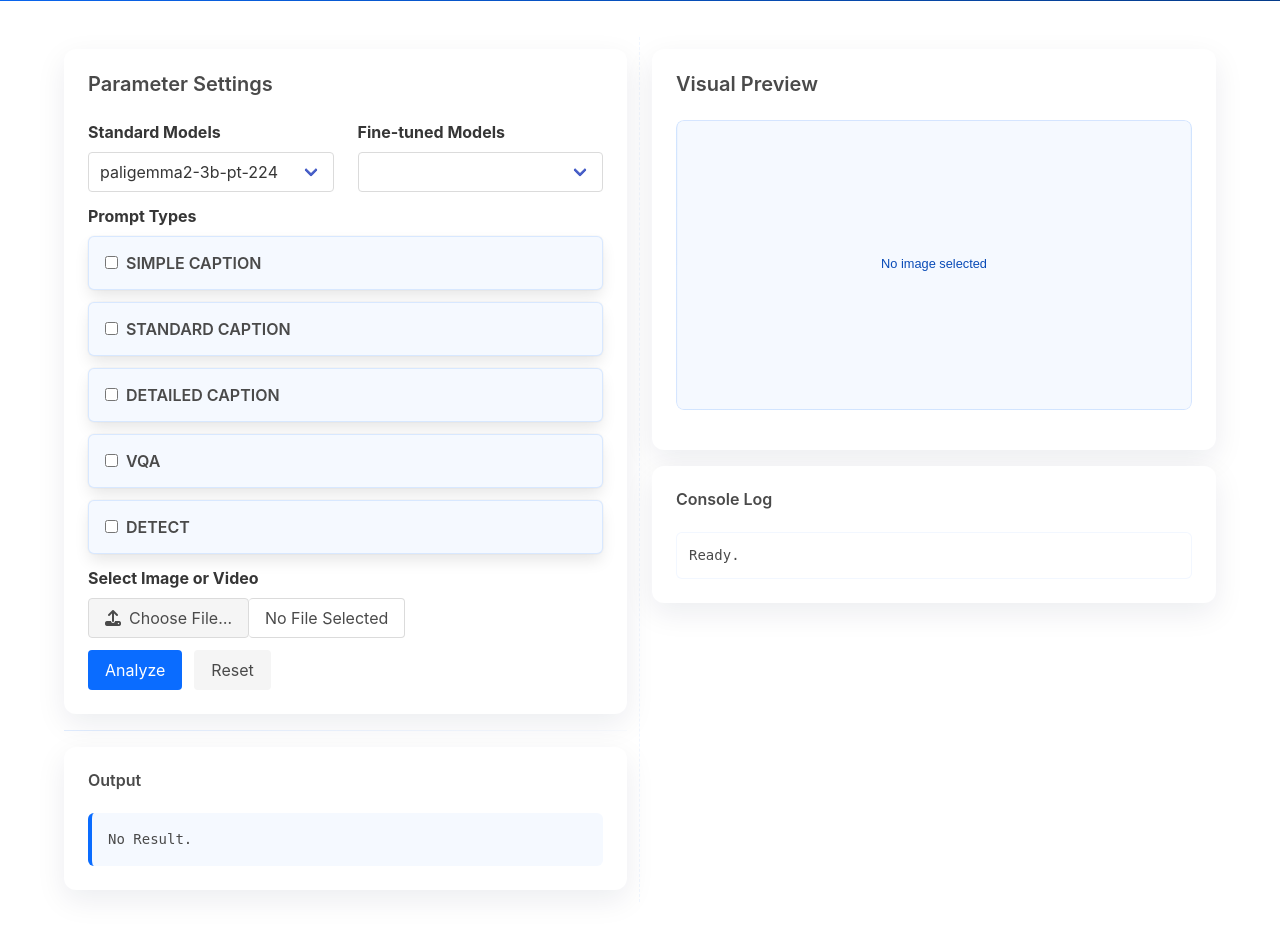
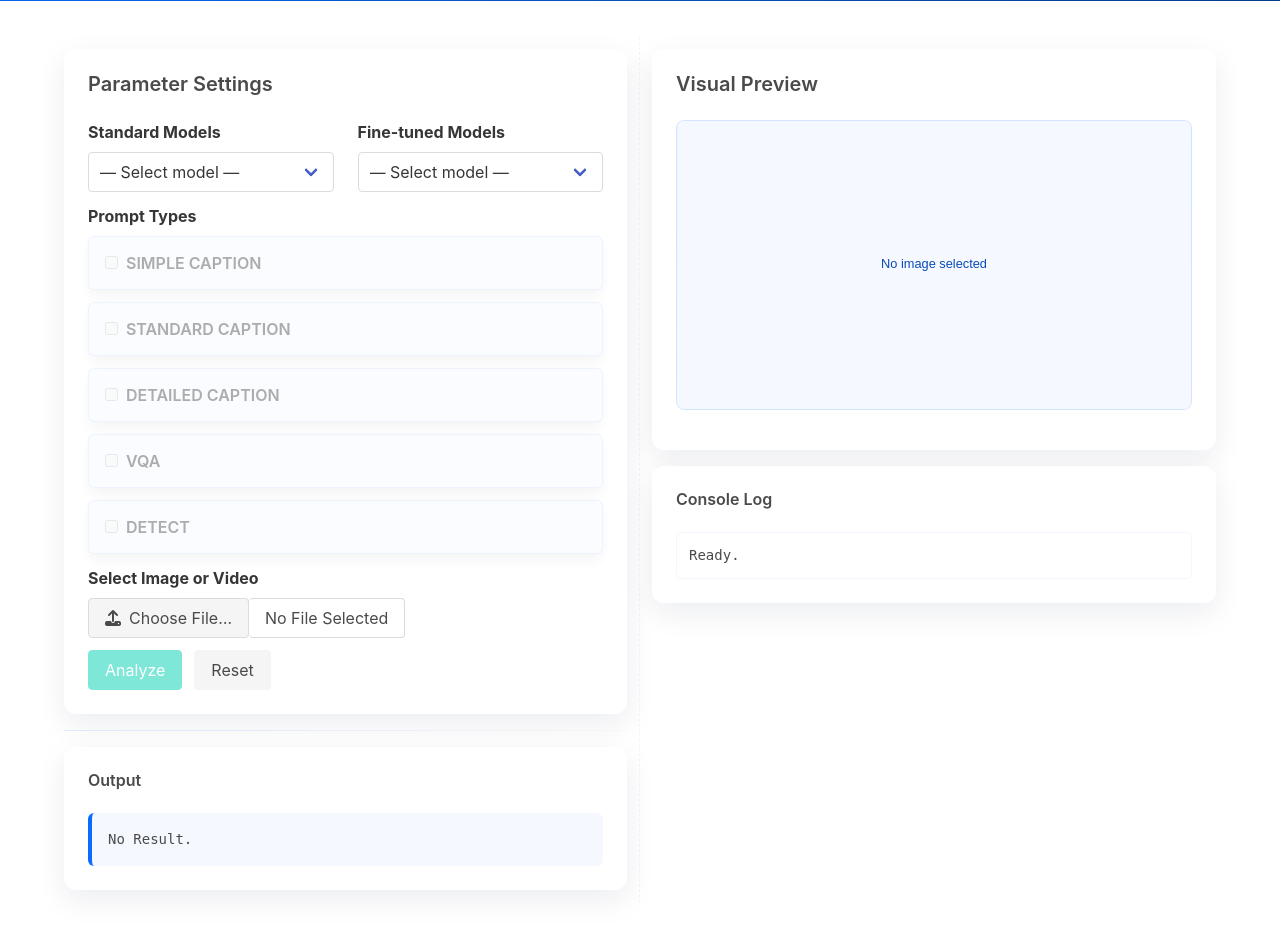
Before and after one commit to BorooBoss/video-based-action-recognition, a Django app: page /recognizer/ in a window 1280 px wide. Shown: the part 225-1155 px from the top of the page. Run offline with Django 5.2, Linux system fonts and the light colour scheme; some libraries are stand-ins or nearby versions.

Commit message:
feat: model menu adjusted to fine-tuned selection

```diff
--- a/djangoweb/recognizer/templates/index.html
+++ b/djangoweb/recognizer/templates/index.html
@@ -54,13 +54,13 @@
                                         <div class="control">
                                             <div class="select is-fullwidth">
                                                 <select name="model" id="model-select">
+                                                    <option value="" disabled selected>— Select model —</option>
                                                     <option value="google/paligemma2-3b-pt-224">paligemma2-3b-pt-224</option>
                                                     <option value="google/paligemma2-3b-mix-224">paligemma2-3b-mix-224</option>
                                                     <option value="microsoft/Florence-2-large">florence-2-large</option>
                                                     <option value="microsoft/Florence-2-large-ft">florence-2-large-ft</option>
                                                     <option value="Qwen/Qwen3-VL-2B-Instruct">qwen3-vl-2b-instruct</option>
                                                     <option value="OpenGVLab/InternVL3_5-2B">internvl3_5-2b</option>
-                                                    <option value="../train/paligemma2_weapon_detection">../train/paligemma2_weapon_detection</option>
                                                 </select>
                                             </div>
                                         </div>
@@ -70,9 +70,9 @@
                                         <div class="control">
                                             <div class="select is-fullwidth">
                                                 <select name="finetuned_model" id="finetuned-model-select">
-                                                    <option value="    ">        </option>
+                                                    <option value="" disabled selected>— Select model —</option>
                                                     <option value="../train/paligemma2_weapon_detection">../train/paligemma2_weapon_detection</option>
-                                                    <option value="florence-2-ft-missing">internvl3_5-2b</option>
+                                                    <option value="florence-2-ft-missing">florence-2-ft-missing</option>
                                                 </select>
                                             </div>
                                         </div>
@@ -106,7 +106,7 @@
 
                             <div class="field is-grouped">
                                 <div class="control">
-                                    <button class="button is-primary" type="submit">Analyze</button>
+                                    <button class="button is-primary" type="submit" id="analyze-btn">Analyze</button>
                                 </div>
                                 <div class="control">
                                     <button class="button is-light" type="button" id="reset-btn">Reset</button>
@@ -249,7 +249,12 @@
         },
     };
 
+    // ALL_PROMPTS — union of all prompt types across all models, shown as preview before model is selected
+    const ALL_PROMPTS = ["SIMPLE CAPTION", "STANDARD CAPTION", "DETAILED CAPTION", "VQA", "DETECT"];
+
     const modelSelect = document.getElementById('model-select');
+    const finetunedSelect = document.getElementById('finetuned-model-select');
+    const analyzeBtn = document.getElementById('analyze-btn');
     let selectedPrompts = {};
     let currentVideoFrames = [];
     let currentBaseUrl = "";
@@ -342,9 +347,10 @@
     }
 
     // generates prompt checkboxes for models
+    // ak nie je vybraný žiadny model, zobrazí preview všetkých promptov (disabled checkboxy)
     function updatePromptOptions() {
-        const selectedModel = modelSelect.value;
-        const availablePrompts = PROMPT_MAP[selectedModel] || {};
+        // ZMENENÉ: zisti aktívny model — standard alebo finetuned
+        const activeModel = modelSelect.value || finetunedSelect.value;
 
         const oldCheckboxContainer = document.getElementById('prompt-checkboxes');
         if (oldCheckboxContainer) oldCheckboxContainer.remove();
@@ -357,6 +363,54 @@
         checkboxContainer.innerHTML = '<label class="label">Prompt Types</label>';
 
         selectedPrompts = {};
+
+        // ak nie je model — zobraz všetky prompty ako preview (neklikateľné, vyblednuté)
+        if (!activeModel) {
+            ALL_PROMPTS.forEach((promptName) => {
+                const promptBox = document.createElement('div');
+                promptBox.className = 'box mb-3';
+                promptBox.style.padding = '1rem';
+                promptBox.style.backgroundColor = '#f5f9ff';
+                promptBox.style.border = '1px solid rgba(10, 108, 255, 0.12)';
+                promptBox.style.opacity = '0.45';
+
+                const checkboxLabel = document.createElement('label');
+                checkboxLabel.className = 'checkbox';
+                checkboxLabel.style.display = 'flex';
+                checkboxLabel.style.alignItems = 'center';
+                checkboxLabel.style.cursor = 'not-allowed';
+
+                const checkbox = document.createElement('input');
+                checkbox.type = 'checkbox';
+                checkbox.style.marginRight = '0.5rem';
+                checkbox.disabled = true;
+
+                const labelText = document.createElement('span');
+                labelText.textContent = promptName;
+                labelText.style.fontWeight = '600';
+
+                checkboxLabel.appendChild(checkbox);
+                checkboxLabel.appendChild(labelText);
+                promptBox.appendChild(checkboxLabel);
+                checkboxContainer.appendChild(promptBox);
+            });
+
+            // NOVÉ: Analyze button je disabled kým nie je model vybraný
+            analyzeBtn.disabled = true;
+            analyzeBtn.title = 'Select a model first';
+
+            const promptTypeField = document.getElementById('prompt-type-select').closest('.field');
+            promptTypeField.style.display = 'none';
+            promptTypeField.parentNode.insertBefore(checkboxContainer, promptTypeField.nextSibling);
+            return;
+        }
+
+        // model je vybraný — vygeneruj normálne checkboxy pre daný model
+        const availablePrompts = PROMPT_MAP[activeModel] || {};
+
+        // Analyze button odblokuj
+        analyzeBtn.disabled = false;
+        analyzeBtn.title = '';
 
         Object.entries(availablePrompts).forEach(([promptName, promptConfig]) => {
             const promptBox = document.createElement('div');
@@ -416,7 +470,25 @@
         promptTypeField.parentNode.insertBefore(checkboxContainer, promptTypeField.nextSibling);
     }
 
-    modelSelect.addEventListener('change', updatePromptOptions);
+    // standard model — resetuje finetuned, potom aktualizuje prompty
+    modelSelect.addEventListener('change', () => {
+        if (modelSelect.value) {
+            finetunedSelect.value = "";
+            finetunedSelect.selectedIndex = 0;
+        }
+        updatePromptOptions();
+    });
+
+    // finetuned model — resetuje standard, potom aktualizuje prompty
+    finetunedSelect.addEventListener('change', () => {
+        if (finetunedSelect.value) {
+            modelSelect.value = "";
+            modelSelect.selectedIndex = 0;
+        }
+        updatePromptOptions();
+    });
+
+    // pri štarte zobraz preview promptov (bez vybraného modelu)
     updatePromptOptions();
 
     const form = document.getElementById('recognize-form');
@@ -634,7 +706,7 @@
         }
     });
 
-    // ===== RESET =====
+    //RESET
     resetBtn.addEventListener('click', async () => {
         form.reset();
         preview.style.display = 'block';
@@ -648,6 +720,9 @@
         currentVideoFrames = [];
         vqaTimelines = []; // clears both VQA and DETECT timelines
         renderVqaTimelineUI();
+        // obnov preview promptov
+        modelSelect.selectedIndex = 0;
+        finetunedSelect.selectedIndex = 0;
         updatePromptOptions();
 
         //clear frames on server
@@ -667,7 +742,7 @@
         const analyzeButton = document.querySelector('button[type="submit"]');
 
         if (checkedPrompts.length === 0) {
-            analyzeButton.setCustomValidity('Vyberte aspoň jeden prompt.');
+            analyzeButton.setCustomValidity('Pick at least one prompt');
             analyzeButton.reportValidity();
             return;
         }
@@ -677,7 +752,8 @@
         const formData = new FormData();
         //append image,model,prompts
         formData.append('image', imageInput.files[0]);
-        formData.append('model', modelSelect.value);
+        // posiela aktívny model (standard alebo finetuned) pod rovnakým kľúčom
+        formData.append('model', modelSelect.value || finetunedSelect.value);
 
         //add prompts to array
         checkedPrompts.forEach(promptName => {
```
